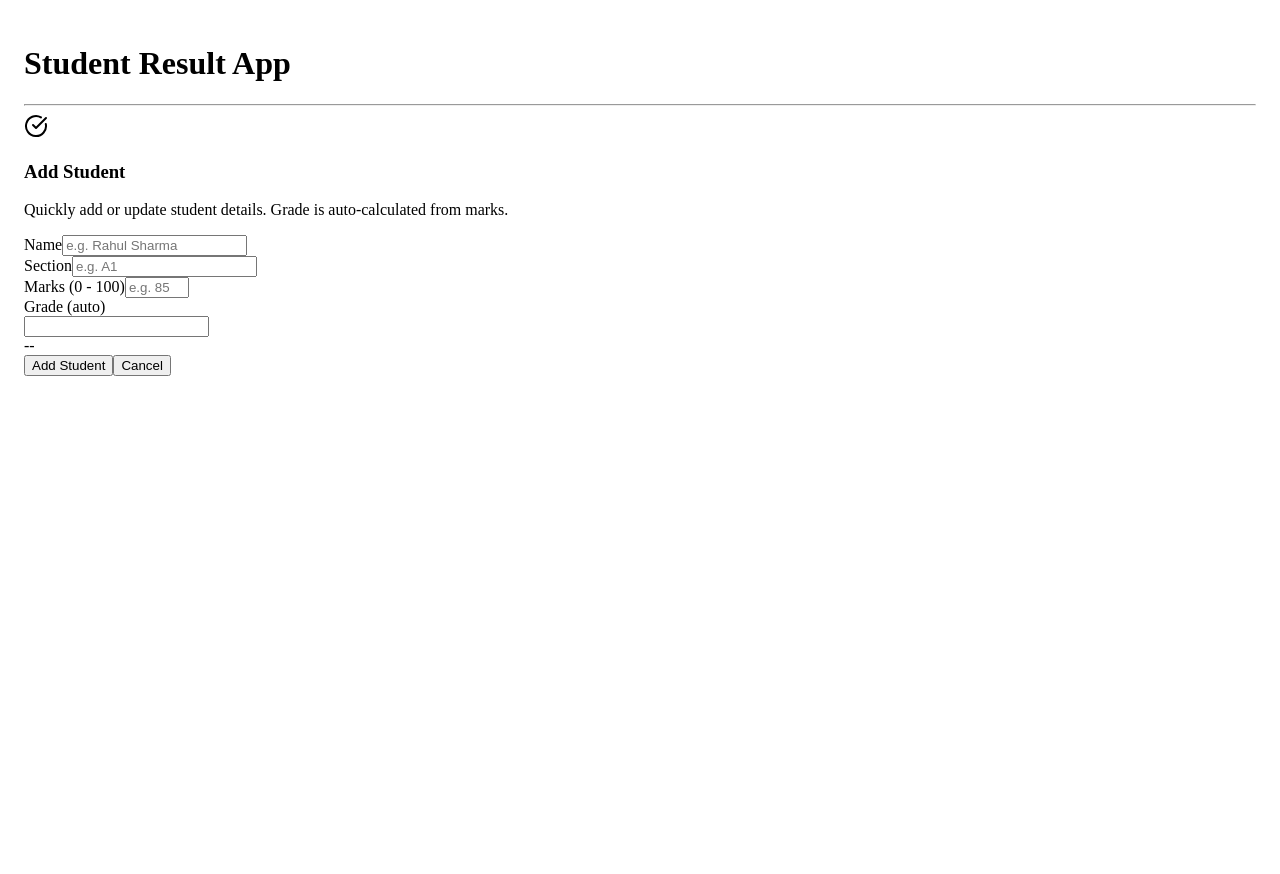
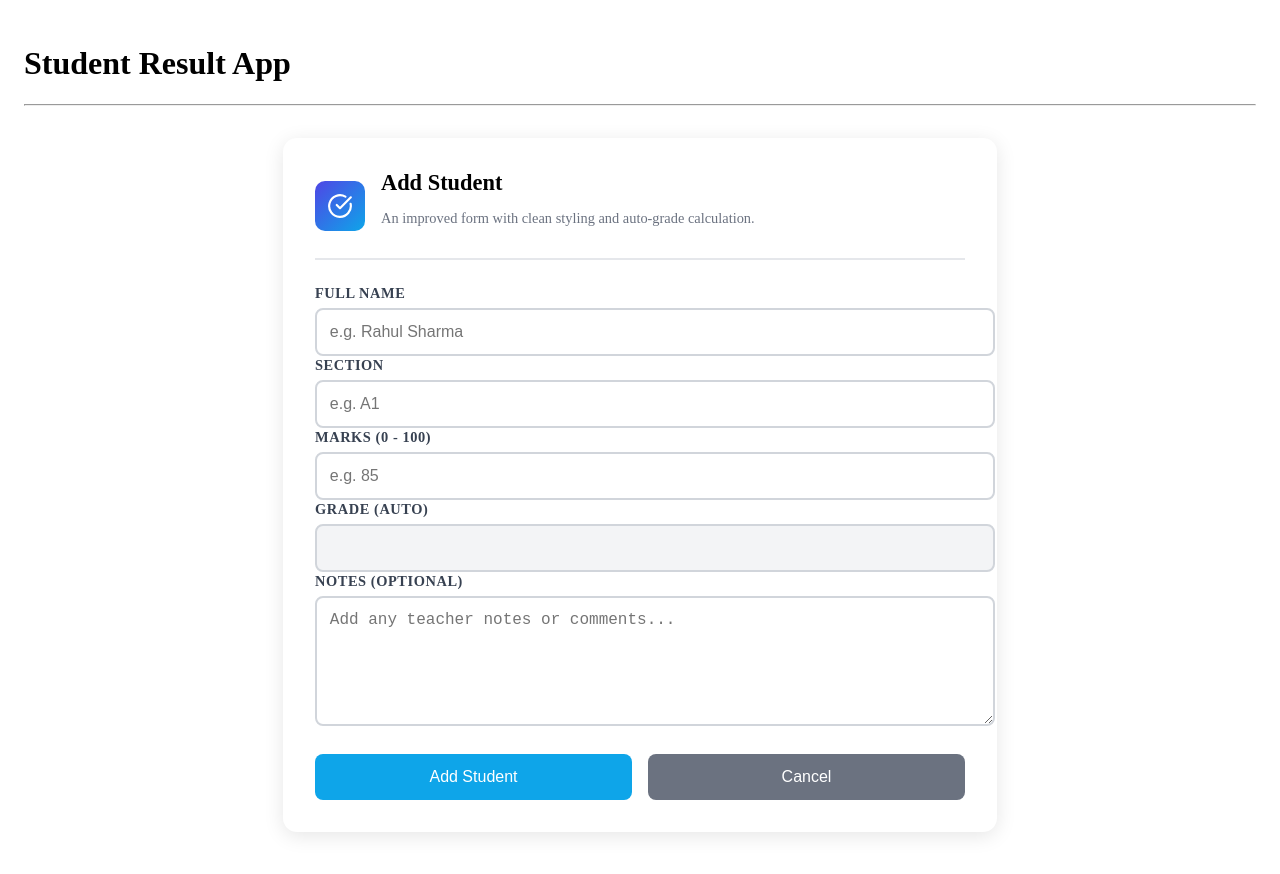
Before and after one commit to Aayush7105/student-result-management-system, a React (Create React App) app: page / in a window 1280 px wide. Both pictures are taken after a click on the button "Add Student". Shown: the top 874 px of the page. Before the commit the page ends 800 px from the top, so only its background shows below. Built offline with nearby package versions, Linux system fonts and the light colour scheme.

Commit message:
UI improved

```diff
--- a/package.json
+++ b/package.json
@@ -40,6 +40,9 @@
     ]
   },
   "devDependencies": {
-    "json-server": "^1.0.0-beta.3"
+    "autoprefixer": "^10.4.22",
+    "json-server": "^1.0.0-beta.3",
+    "postcss": "^8.5.6",
+    "tailwindcss": "^4.1.17"
   }
 }
--- a/src/components/StudentForm.jsx
+++ b/src/components/StudentForm.jsx
@@ -1,9 +1,5 @@
 import React, { useState, useEffect } from "react";
-import { CheckCircle, X, Edit3 } from "lucide-react";
-import { motion } from "framer-motion";
-
-// Tailwind + Framer Motion version of StudentForm
-// Usage: <StudentForm mode="add" initialData={...} onSubmit={fn} onCancel={fn} />
+import { CheckCircle, Edit3 } from "lucide-react";
 
 export default function StudentForm({
   mode = "add",
@@ -13,12 +9,14 @@ export default function StudentForm({
 }) {
   const [name, setName] = useState(initialData?.name || "");
   const [section, setSection] = useState(initialData?.section || "");
-  const [marks, setMarks] = useState(initialData?.marks ?? "");
+  const [marks, setMarks] = useState(
+    initialData?.marks !== undefined ? String(initialData.marks) : ""
+  );
   const [grade, setGrade] = useState(initialData?.grade || "");
+  const [notes, setNotes] = useState(initialData?.notes || "");
   const [errors, setErrors] = useState({});
 
   useEffect(() => {
-    // update grade when marks change
     if (marks === "" || marks === null) return setGrade("");
     const g = calculateGrade(Number(marks));
     setGrade(g);
@@ -38,140 +36,186 @@ export default function StudentForm({
     const e = {};
     if (!name.trim()) e.name = "Name is required";
     if (!section.trim()) e.section = "Section is required";
+
     const m = Number(marks);
     if (marks === "" || Number.isNaN(m)) e.marks = "Marks must be a number";
     else if (m < 0 || m > 100) e.marks = "Marks must be between 0 and 100";
+
     setErrors(e);
     return Object.keys(e).length === 0;
   };
 
+  const card = {
+    maxWidth: "650px",
+    margin: "2rem auto",
+    padding: "2rem",
+    background: "#fff",
+    borderRadius: "14px",
+    boxShadow: "0 4px 20px rgba(0,0,0,0.1)",
+  };
+
+  const titleBar = {
+    display: "flex",
+    alignItems: "center",
+    gap: "1rem",
+    marginBottom: "1.5rem",
+    paddingBottom: "1rem",
+    borderBottom: "2px solid #e5e7eb",
+  };
+
+  const input = (error) => ({
+    width: "100%",
+    padding: "0.8rem",
+    border: `2px solid ${error ? "#f87171" : "#d1d5db"}`,
+    borderRadius: "8px",
+    fontSize: "1rem",
+    marginTop: "0.4rem",
+    transition: "0.2s",
+  });
+
+  const label = {
+    fontSize: "0.9rem",
+    fontWeight: "600",
+    color: "#374151",
+    marginTop: "1rem",
+    textTransform: "uppercase",
+    letterSpacing: "0.04em",
+  };
+
+  const btn = (bg, hover) => ({
+    padding: "0.9rem",
+    borderRadius: "8px",
+    border: "none",
+    width: "100%",
+    fontSize: "1rem",
+    cursor: "pointer",
+    color: "white",
+    background: bg,
+    transition: "0.2s",
+  });
+
   const handleSubmit = (e) => {
     e?.preventDefault?.();
     if (!validate()) return;
+
     const student = {
       ...initialData,
-      name: name.trim(),
-      section: section.trim(),
+      name,
+      section,
       marks: Number(marks),
       grade: grade || calculateGrade(Number(marks)),
+      notes: notes.trim() || undefined,
     };
     onSubmit(student);
   };
 
   return (
-    <motion.form
-      onSubmit={handleSubmit}
-      initial={{ opacity: 0, y: 8 }}
-      animate={{ opacity: 1, y: 0 }}
-      transition={{ duration: 0.28 }}
-      className="max-w-2xl mx-auto bg-white rounded-2xl shadow-lg overflow-hidden"
+    <form style={card} onSubmit={handleSubmit}>
+      {/* Header */}
+      <div style={titleBar}>
+        <div
+          style={{
+            width: "50px",
+            height: "50px",
+            background:
+              "linear-gradient(135deg, rgba(79,70,229), rgba(14,165,233))",
+            color: "white",
+            display: "flex",
+            justifyContent: "center",
+            alignItems: "center",
+            borderRadius: "10px",
+          }}
         >
-      <div className="p-6 bg-gradient-to-r from-slate-50 to-white border-b border-slate-100 flex items-center gap-4">
-        <div className="w-12 h-12 rounded-lg bg-gradient-to-br from-indigo-500 to-sky-500 flex items-center justify-center text-white font-bold text-lg shadow-md">
-          {mode === "edit" ? (
-            <Edit3 className="w-5 h-5" />
-          ) : (
-            <CheckCircle className="w-5 h-5" />
-          )}
+          {mode === "edit" ? <Edit3 size={26} /> : <CheckCircle size={26} />}
         </div>
 
         <div>
-          <h3 className="text-lg font-extrabold text-slate-900">
+          <h2 style={{ margin: 0, fontSize: "1.4rem", fontWeight: "700" }}>
             {mode === "edit" ? "Edit Student" : "Add Student"}
-          </h3>
-          <p className="text-sm text-slate-500">
-            Quickly add or update student details. Grade is auto-calculated from
-            marks.
+          </h2>
+          <p style={{ fontSize: "0.9rem", color: "#6b7280" }}>
+            An improved form with clean styling and auto-grade calculation.
           </p>
         </div>
       </div>
 
-      <div className="p-6 grid grid-cols-1 sm:grid-cols-2 gap-4">
-        <div>
-          <label className="block text-xs font-semibold text-slate-600 uppercase tracking-wide">
-            Name
-          </label>
+      {/* Inputs */}
+      <label style={label}>Full Name</label>
       <input
-            className={`mt-2 w-full p-3 rounded-lg border ${
-              errors.name ? "border-rose-400" : "border-slate-200"
-            } focus:outline-none focus:ring-2 focus:ring-sky-300`}
+        style={input(errors.name)}
         value={name}
         onChange={(e) => setName(e.target.value)}
         placeholder="e.g. Rahul Sharma"
       />
       {errors.name && (
-            <p className="text-rose-500 text-xs mt-1">{errors.name}</p>
+        <p style={{ color: "red", fontSize: "0.8rem" }}>{errors.name}</p>
       )}
-        </div>
 
-        <div>
-          <label className="block text-xs font-semibold text-slate-600 uppercase tracking-wide">
-            Section
-          </label>
+      <label style={label}>Section</label>
       <input
-            className={`mt-2 w-full p-3 rounded-lg border ${
-              errors.section ? "border-rose-400" : "border-slate-200"
-            } focus:outline-none focus:ring-2 focus:ring-sky-300`}
+        style={input(errors.section)}
         value={section}
         onChange={(e) => setSection(e.target.value)}
         placeholder="e.g. A1"
       />
       {errors.section && (
-            <p className="text-rose-500 text-xs mt-1">{errors.section}</p>
+        <p style={{ color: "red", fontSize: "0.8rem" }}>{errors.section}</p>
       )}
-        </div>
 
-        <div>
-          <label className="block text-xs font-semibold text-slate-600 uppercase tracking-wide">
-            Marks (0 - 100)
-          </label>
+      <label style={label}>Marks (0 - 100)</label>
       <input
         type="number"
         min="0"
         max="100"
-            className={`mt-2 w-full p-3 rounded-lg border ${
-              errors.marks ? "border-rose-400" : "border-slate-200"
-            } focus:outline-none focus:ring-2 focus:ring-sky-300`}
+        style={input(errors.marks)}
         value={marks}
         onChange={(e) => setMarks(e.target.value)}
         placeholder="e.g. 85"
       />
       {errors.marks && (
-            <p className="text-rose-500 text-xs mt-1">{errors.marks}</p>
+        <p style={{ color: "red", fontSize: "0.8rem" }}>{errors.marks}</p>
       )}
-        </div>
 
-        <div>
-          <label className="block text-xs font-semibold text-slate-600 uppercase tracking-wide">
-            Grade (auto)
-          </label>
-          <div className="mt-2 flex items-center gap-3">
+      {/* Grade box */}
+      <label style={label}>Grade (Auto)</label>
       <input
         readOnly
         value={grade}
-              className="flex-1 p-3 rounded-lg bg-slate-50 border border-slate-100 font-semibold"
+        style={{
+          ...input(false),
+          background: "#f3f4f6",
+          fontWeight: "700",
+          cursor: "not-allowed",
+        }}
       />
+
+      {/* Notes */}
+      <label style={label}>Notes (optional)</label>
+      <textarea
+        rows={4}
+        value={notes}
+        onChange={(e) => setNotes(e.target.value)}
+        style={{
+          ...input(false),
+          resize: "vertical",
+          height: "100px",
+        }}
+        placeholder="Add any teacher notes or comments..."
+      />
+
+      {/* Buttons */}
       <div
-              className={`px-3 py-2 rounded-md text-sm font-semibold ${
-                grade === "A+" || grade === "A"
-                  ? "bg-green-100 text-green-800"
-                  : grade === "B"
-                  ? "bg-amber-100 text-amber-800"
-                  : grade === "C" || grade === "D"
-                  ? "bg-rose-100 text-rose-800"
-                  : "bg-slate-100 text-slate-700"
-              }`}
+        style={{
+          marginTop: "1.5rem",
+          display: "flex",
+          gap: "1rem",
+        }}
       >
-              {grade || "--"}
-            </div>
-          </div>
-        </div>
-      </div>
-
-      <div className="p-6 border-t border-slate-100 bg-white flex flex-col sm:flex-row gap-3">
         <button
           type="submit"
-          className="flex-1 py-3 rounded-lg bg-sky-600 hover:bg-sky-700 text-white font-semibold shadow-sm transition"
+          style={btn("#0ea5e9", "#0369a1")}
+          onMouseOver={(e) => (e.target.style.background = "#0369a1")}
+          onMouseOut={(e) => (e.target.style.background = "#0ea5e9")}
         >
           {mode === "edit" ? "Save Changes" : "Add Student"}
         </button>
@@ -179,11 +223,13 @@ export default function StudentForm({
         <button
           type="button"
           onClick={onCancel}
-          className="flex-1 py-3 rounded-lg border border-slate-200 text-slate-700 font-semibold hover:bg-slate-50 transition"
+          style={btn("#6b7280", "#4b5563")}
+          onMouseOver={(e) => (e.target.style.background = "#4b5563")}
+          onMouseOut={(e) => (e.target.style.background = "#6b7280")}
         >
           Cancel
         </button>
       </div>
-    </motion.form>
+    </form>
   );
 }
```
Also changed, not shown: 1 other file (tests, documents, lock files or other folders). Lines whose indentation alone changed are shown as unchanged.
